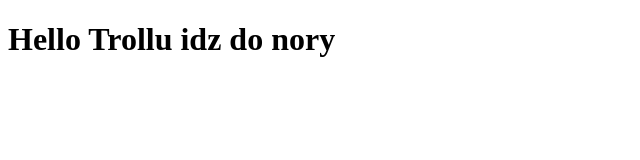
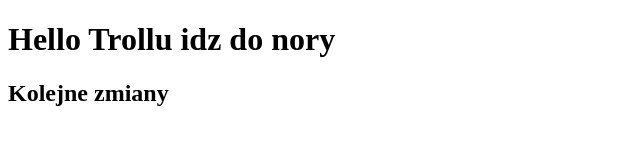
Before and after one commit to PanAndrzej1/git2, a plain HTML site: page index.html in a window 1280 px wide. Shown: the whole page, without its empty margins (0-640 px from the left). Drawn offline with Linux system fonts and the light colour scheme.

Commit message:
dodaanie h2

```diff
--- a/index.html
+++ b/index.html
@@ -5,5 +5,6 @@
      </head>
      <body>
         <h1>Hello Trollu idz do nory</h1>
+        <h2> Kolejne zmiany</h2>
      </body>
 </html>
```
